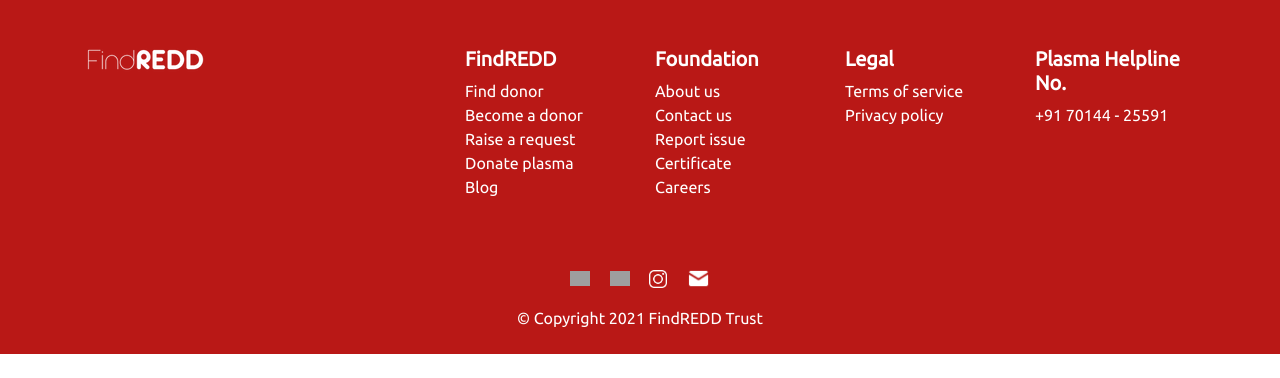
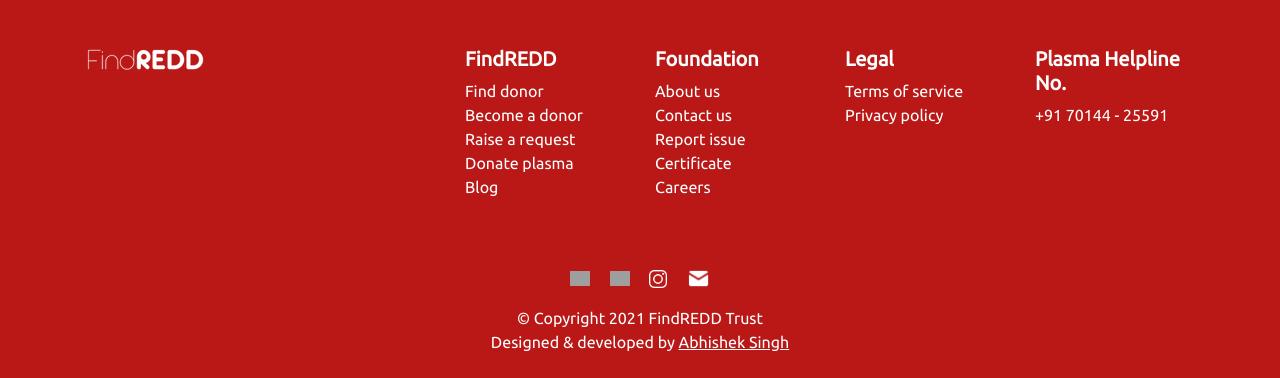
Before and after one commit to findredd/findredd, a Django app: page / in a window 1280 px wide. Shown: the part 4323-4701 px from the top of the page. Before the commit the page ends 4677 px from the top, so only its background shows below. Run offline with Django 3.2, Linux system fonts and the light colour scheme; data that the repository does not hold is empty; some libraries are stand-ins or nearby versions; grey boxes are pictures that could not be loaded.

Commit message:
Creator stamp added

```diff
--- a/main/templates/main/index.html
+++ b/main/templates/main/index.html
@@ -829,7 +829,9 @@
 
         <div class="row">
             <div class="col-xs-12 col-sm-12 col-md-12 mb-2 text-center">
-                <p><span>&copy Copyright 2021 FindREDD Trust</span><br></p>
+                <p><span>&copy Copyright 2021 FindREDD Trust</span><br>
+                    <span>Designed & developed by <a href="{% url 'profile' 'realsingh25' %}" style="color: white;"><u>Abhishek Singh</u></a></span>
+                </p>
             </div>
         </div>
 
```
